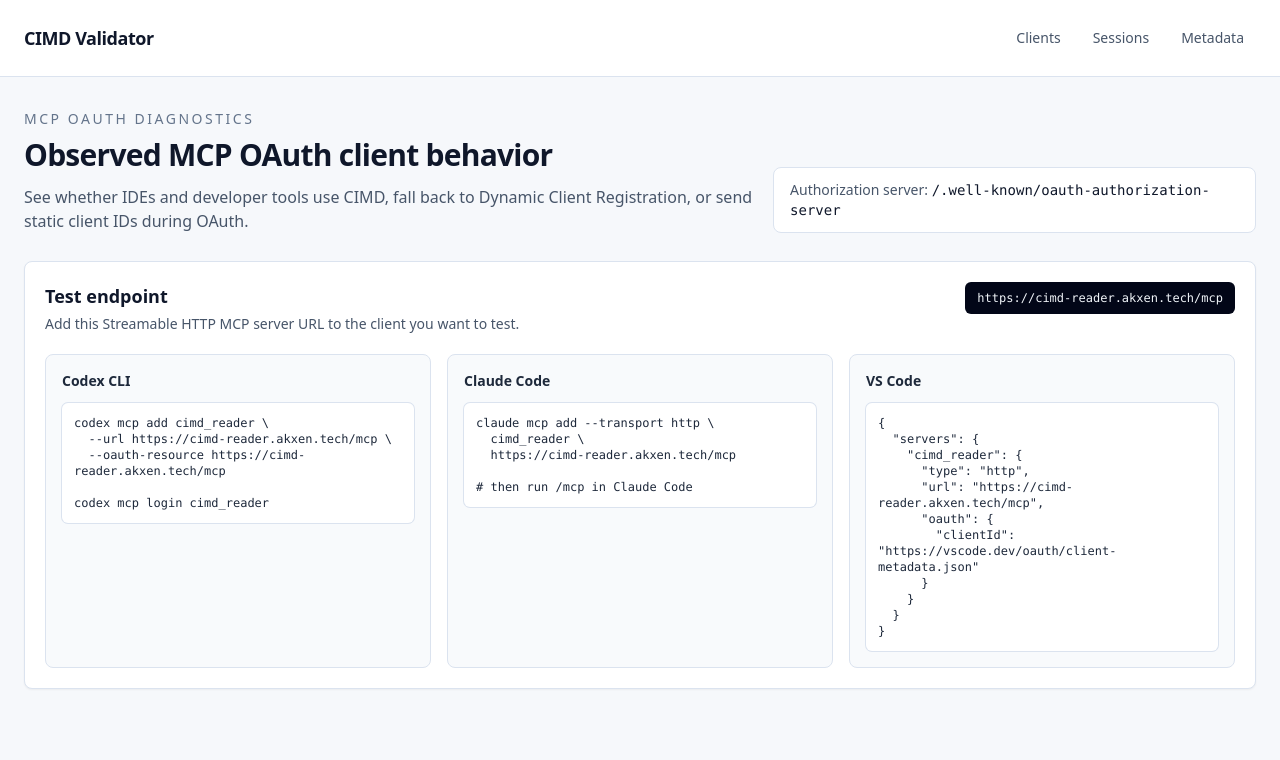
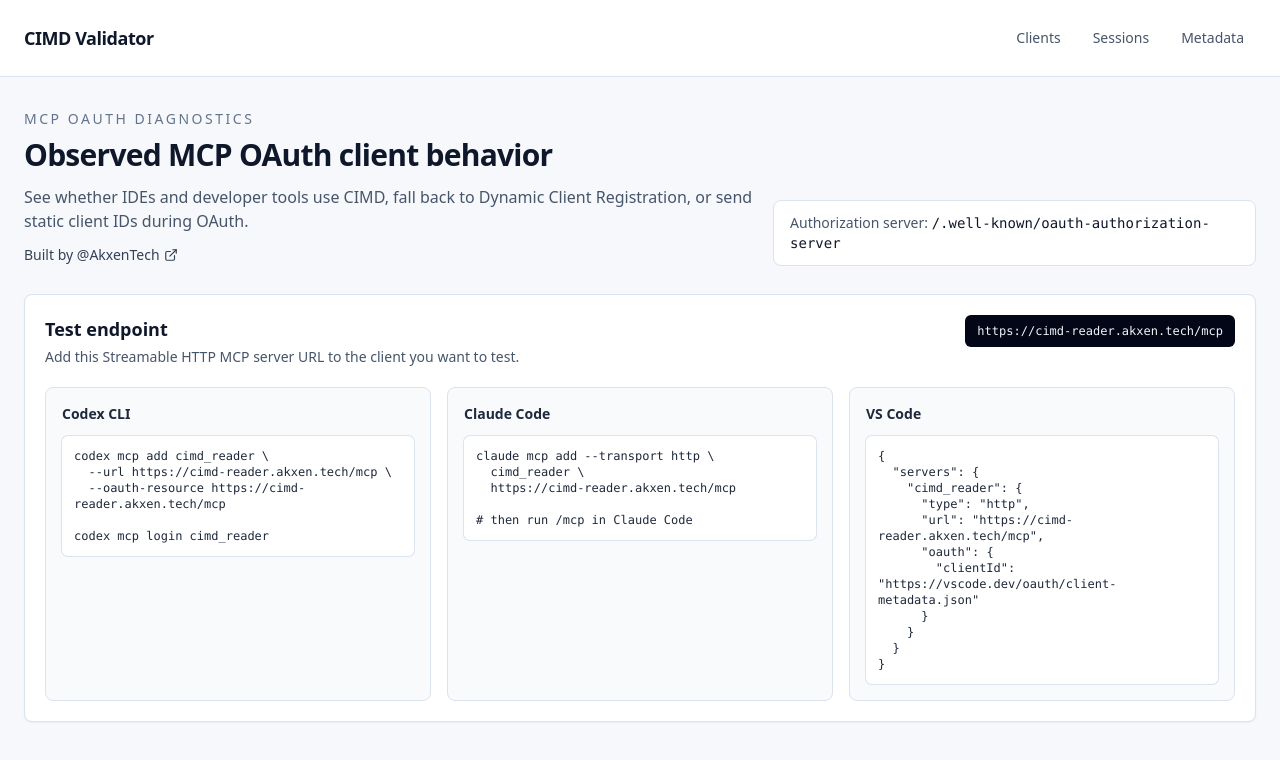
Before and after one commit to AkxenTech/cimd-reader, a Next.js app: page / in a window 1280 px wide. Shown: the top 760 px of the page. Built offline with nearby package versions, Linux system fonts and the light colour scheme; no server answers; the database is empty.

Commit message:
Add GitHub handle to dashboard and MCP info

```diff
--- a/app/page.tsx
+++ b/app/page.tsx
@@ -2,6 +2,7 @@
 import { CheckCircle2, CircleHelp, CircleX, ExternalLink, RadioTower } from "lucide-react";
 
 import { getClientsWithLatestSignals } from "@/lib/db/queries";
+import { GITHUB_HANDLE, GITHUB_URL } from "@/lib/site";
 
 export const dynamic = "force-dynamic";
 
@@ -56,6 +57,15 @@
           <p className="mt-3 max-w-3xl text-slate-600">
             See whether IDEs and developer tools use CIMD, fall back to Dynamic Client Registration, or send static client IDs during OAuth.
           </p>
+          <a
+            href={GITHUB_URL}
+            target="_blank"
+            rel="noreferrer"
+            className="mt-3 inline-flex items-center gap-1 text-sm font-medium text-slate-700 hover:text-ink"
+          >
+            Built by @{GITHUB_HANDLE}
+            <ExternalLink className="h-3.5 w-3.5" />
+          </a>
         </div>
         <div className="rounded-lg border border-line bg-white px-4 py-3 text-sm text-slate-600">
           Authorization server: <code className="font-mono text-ink">/.well-known/oauth-authorization-server</code>
--- a/lib/mcp/protocol.ts
+++ b/lib/mcp/protocol.ts
@@ -1,4 +1,5 @@
 import { getClientsWithLatestSignals, getSessions } from "@/lib/db/queries";
+import { GITHUB_HANDLE, GITHUB_URL } from "@/lib/site";
 
 export const MCP_PROTOCOL_VERSION = "2026-07-28";
 export const MCP_COMPAT_PROTOCOL_VERSION = "2025-11-25";
@@ -285,6 +286,8 @@
       mcpEndpoint: mcpResourceUrl(baseUrl),
       protectedResourceMetadata: protectedResourceMetadataUrl(baseUrl),
       authorizationServerMetadata: `${baseUrl}/.well-known/oauth-authorization-server`,
+      githubHandle: GITHUB_HANDLE,
+      githubUrl: GITHUB_URL,
       protocolVersion: MCP_PROTOCOL_VERSION,
       supportedProtocolVersions: MCP_SUPPORTED_PROTOCOL_VERSIONS
     };
--- /dev/null
+++ b/lib/site.ts
@@ -0,0 +1,2 @@
+export const GITHUB_HANDLE = "AkxenTech";
+export const GITHUB_URL = `https://github.com/${GITHUB_HANDLE}`;
```
